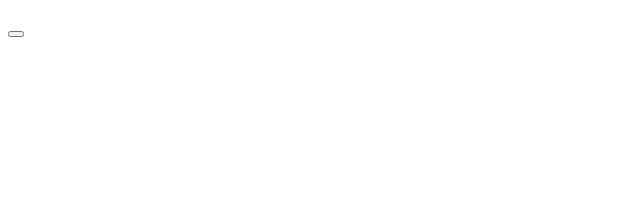
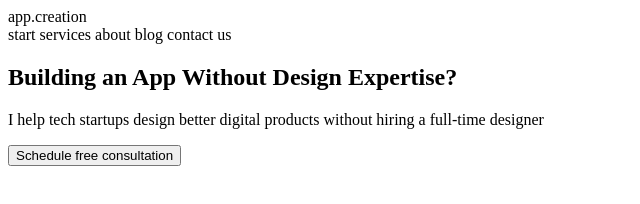
Before and after one commit to WebHeroSchool/UAS, a plain HTML site: page index.html in a window 1280 px wide. Shown: the whole page, without its empty margins (0-640 px from the left). Drawn offline with Linux system fonts and the light colour scheme.

Commit message:
Добавлены правки в файл index.html

```diff
--- a/index.html
+++ b/index.html
@@ -2,20 +2,20 @@
 <html>
 <body>
    <header>
-       <div></div>
+       <div>app.creation</div>
        <nov>
-            <a></a>
-            <a></a>
-            <a></a>
-            <a></a>
-            <a></a>
+            <a>start</a>
+            <a>services</a>
+            <a>about</a>
+            <a>blog</a>
+            <a>contact us</a>
        </nov>
     </header>
     <section>
       <main>
-            <h1></h1>
-            <p></p>
-            <button></button>
+            <h1>Building an App Without Design Expertise?</h1>
+            <p>I help tech startups design better digital products without hiring a full-time designer</p>
+            <button>Schedule free consultation</button>
       </main>
       <div>
             <img>
```
